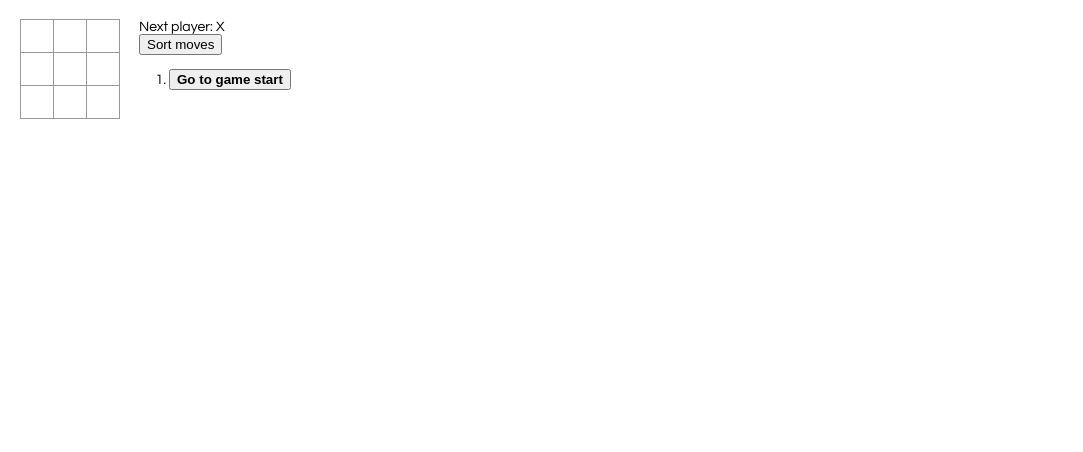
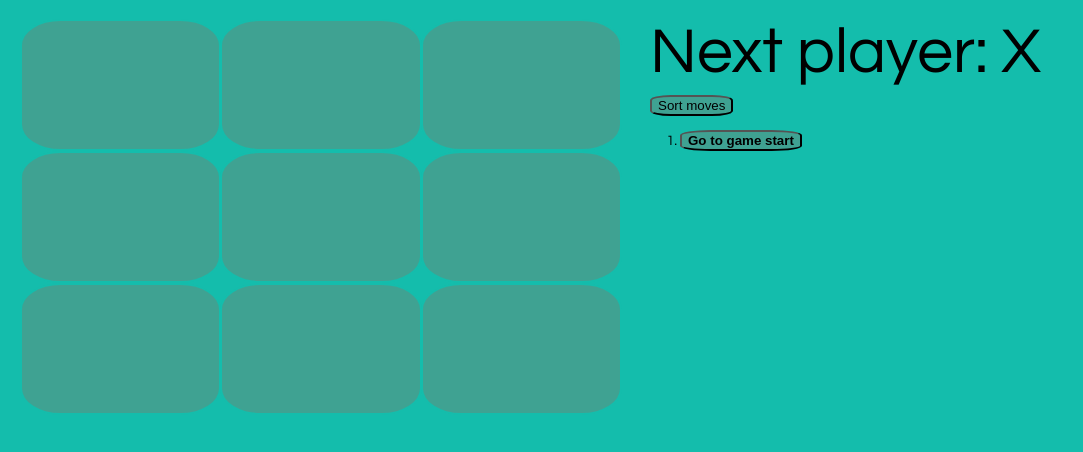
Before and after one commit to alpalla/react-tictactoe, a React app: page / in a window 1280 px wide. Shown: the whole page, without its empty margins (0-1083 px from the left). Built offline with nearby package versions, Linux system fonts and the light colour scheme.

Commit message:
Added some style.

```diff
--- a/src/index.css
+++ b/src/index.css
@@ -1,7 +1,24 @@
+html {
+  height: 100%;
+  background-color: #14bdac;
+}
+
 body {
     font: 14px "Century Gothic", Futura, sans-serif;
     margin: 20px;
+    height: 50%;
   }
+
+#root {
+  height: 100%;
+  width: 100%;
+}
+
+button {
+  background: #3fa292;
+  border-radius: 25%;
+  border-color: black;
+}
 
   ol, ul {
     padding-left: 30px;
@@ -15,21 +32,23 @@ body {
 
   .status {
     margin-bottom: 10px;
+    font-size: 5vw;
   }
 
   .square {
-    background: #fff;
-    border: 1px solid #999;
+    border: 2px solid #14bdac;
+    border-radius: 20%;
     float: left;
     font-size: 24px;
     font-weight: bold;
     line-height: 34px;
-    height: 34px;
+    height: 100%;
     margin-right: -1px;
     margin-top: -1px;
     padding: 0;
     text-align: center;
-    width: 34px;
+    width: 33%;
+    font-size: 10vmin;
   }
 
   .square:focus {
@@ -43,8 +62,20 @@ body {
   .game {
     display: flex;
     flex-direction: row;
+    height: 100%;
+    width: 100%;
+  }
+
+  .game-board {
+    width: 50%;
+    justify-content: right;
+  }
+
+  .board-row {
+    height: 33%;
   }
 
   .game-info {
     margin-left: 20px;
+    width: 50%;
   }
--- a/src/index.js
+++ b/src/index.js
@@ -4,8 +4,12 @@ import './index.css';
 
 
 function Square(props) {
+  const style = {
+    'color': props.value === 'X' ? 'black' : 'antiquewhite',
+    'background': props.style.isWinningSquare ? 'palegreen' : '#3fa292'
+  }
   return (
-    <button className="square" onClick={props.onClick} style={props.style}>
+    <button className="square" onClick={props.onClick} style={style}>
       {props.value}
     </button>
   )
@@ -37,9 +41,7 @@ class Board extends React.Component {
       return board;
     }
     return (
-      <div>
-        {createBoard()}
-      </div>
+      createBoard()
     );
   }
 }
@@ -128,11 +130,12 @@ class Game extends React.Component {
       )
     })
     let status;
-    let squareStyling = new Array(9);
-    let winnerStyle = {'background': 'yellow'}
+    let squareStyle = new Array(9);
+    squareStyle.fill({'isWinningSquare': false});
+    let isWinningSquare = {'isWinningSquare': true}
     if (winner) {
       status = 'Winner: ' + current.squares[winner[0]];
-      squareStyling[winner[0]] = squareStyling[winner[1]] = squareStyling[winner[2]] = winnerStyle;
+      squareStyle[winner[0]] = squareStyle[winner[1]] = squareStyle[winner[2]] = isWinningSquare;
 
     } else if (this.boardIsFull(current)) {
       status = 'Draw!'
@@ -145,12 +148,12 @@ class Game extends React.Component {
         <div className="game-board">
           <Board
             squares={current.squares}
-            style={squareStyling}
+            style={squareStyle}
             onClick={(i) => this.handleClick(i)}
           />
         </div>
         <div className="game-info">
-          <div>{status}</div>
+          <div className="status">{status}</div>
           <button onClick={() => this.sortMoves()}>Sort moves</button>
           <ol>{moves}</ol>
         </div>
```
